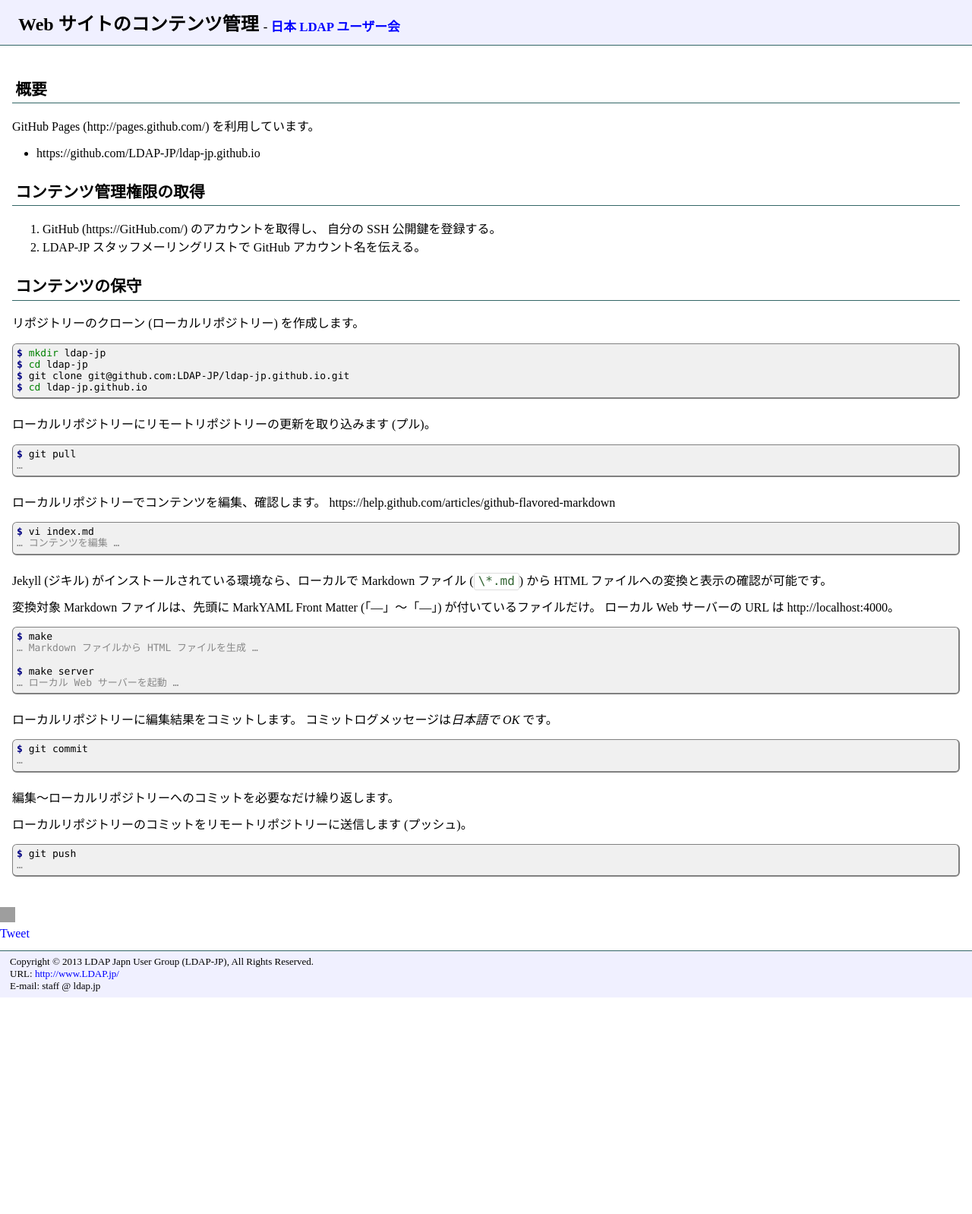
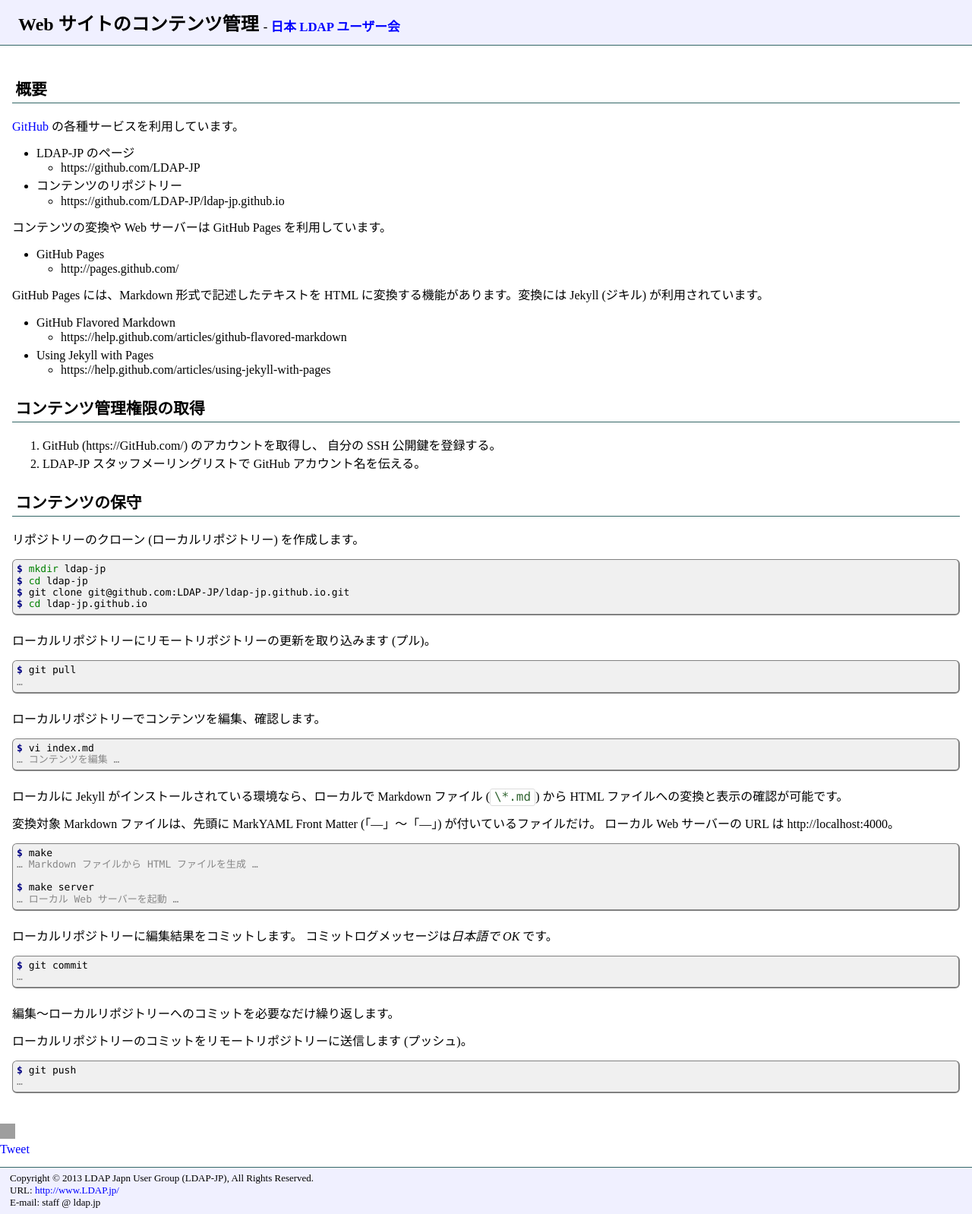
Before and after one commit to LDAP-JP/ldap-jp.github.io, a Jekyll site: the page built from staff/cms.md, in a window 1280 px wide. Shown: the whole page at 76% size. Built offline with Jekyll 4.4.1, drawn with Linux system fonts in a browser that asks for light colours; Markdown is read by kramdown in place of the engine named in the settings; comment, search, counter and statistics services are not loaded; before the commit the page ends 1313 px from its top, so only the background shows below that; grey boxes are pictures that could not be loaded.

Commit message:
staff/cms: GitHub Pages の情報を追加

````diff
--- a/common/css/default.css
+++ b/common/css/default.css
@@ -31,7 +31,7 @@ a:link {
 }
 a:visited {
   background-color:	transparent;
-  color:		#000080;
+  color:		#3030A0;
   text-decoration:	none;
 }
 a:hover {
--- a/staff/cms.md
+++ b/staff/cms.md
@@ -5,9 +5,25 @@ layout: default
 概要
 ----------------------------------------------------------------------
 
-GitHub Pages (http://pages.github.com/) を利用しています。
+[GitHub](https://GitHub.com/) の各種サービスを利用しています。
 
-  * https://github.com/LDAP-JP/ldap-jp.github.io
+  * LDAP-JP のページ
+    * https://github.com/LDAP-JP
+  * コンテンツのリポジトリー
+    * https://github.com/LDAP-JP/ldap-jp.github.io
+
+コンテンツの変換や Web サーバーは GitHub Pages を利用しています。
+
+  * GitHub Pages
+    * http://pages.github.com/
+
+GitHub Pages には、Markdown 形式で記述したテキストを HTML
+に変換する機能があります。変換には Jekyll (ジキル) が利用されています。
+
+  * GitHub Flavored Markdown
+    * https://help.github.com/articles/github-flavored-markdown
+  * Using Jekyll with Pages
+    * https://help.github.com/articles/using-jekyll-with-pages
 
 コンテンツ管理権限の取得
 ----------------------------------------------------------------------
@@ -36,14 +52,13 @@ $ git pull
 ```
 
 ローカルリポジトリーでコンテンツを編集、確認します。
-https://help.github.com/articles/github-flavored-markdown
 
 ``` console
 $ vi index.md
 … コンテンツを編集 …
 ```
 
-Jekyll (ジキル) がインストールされている環境なら、ローカルで
+ローカルに Jekyll がインストールされている環境なら、ローカルで
 Markdown ファイル (`\*.md`) から HTML ファイルへの変換と表示の確認が可能です。
 
 変換対象 Markdown ファイルは、先頭に MarkYAML Front Matter (「---」〜「---」)
````
